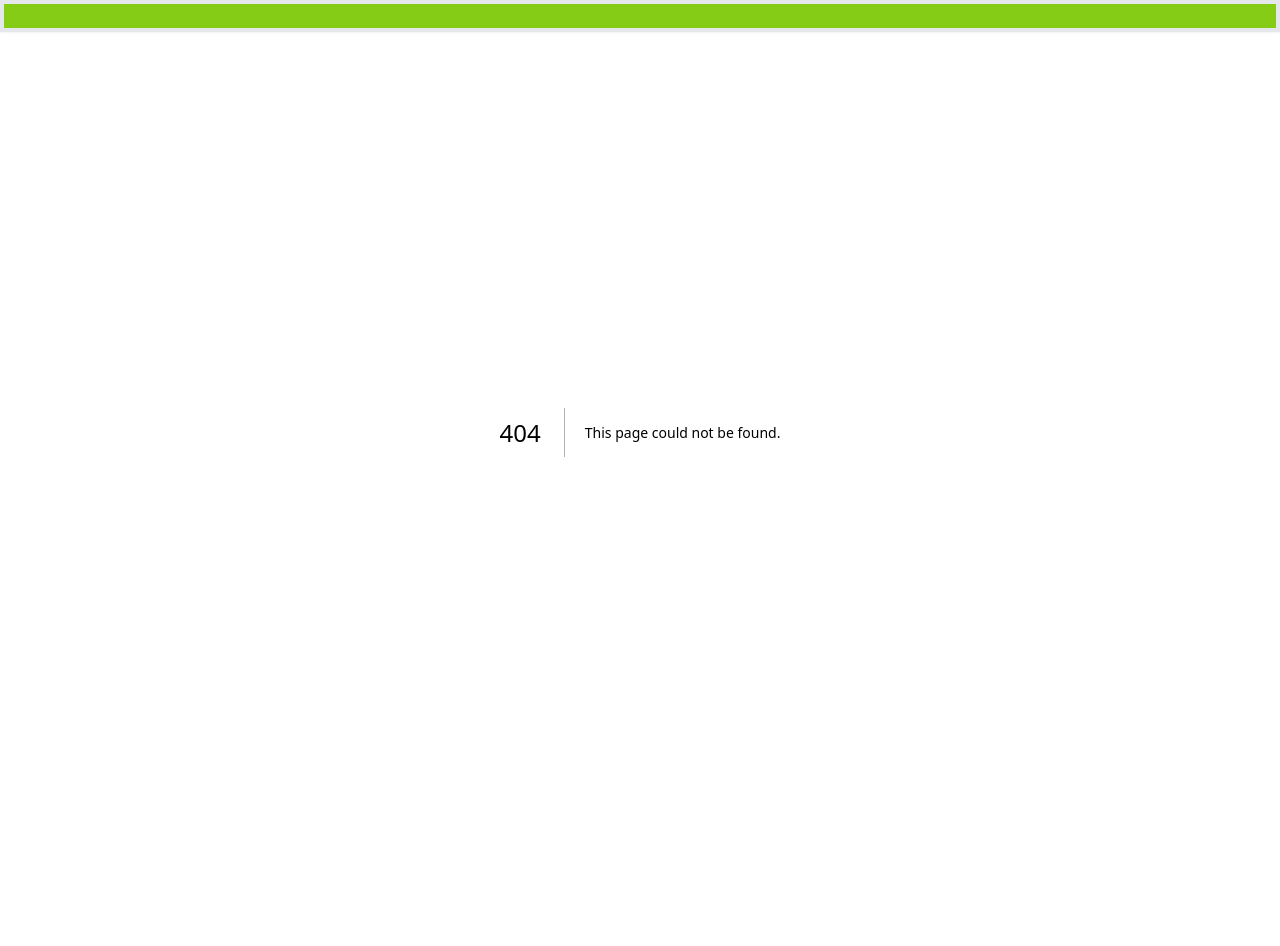
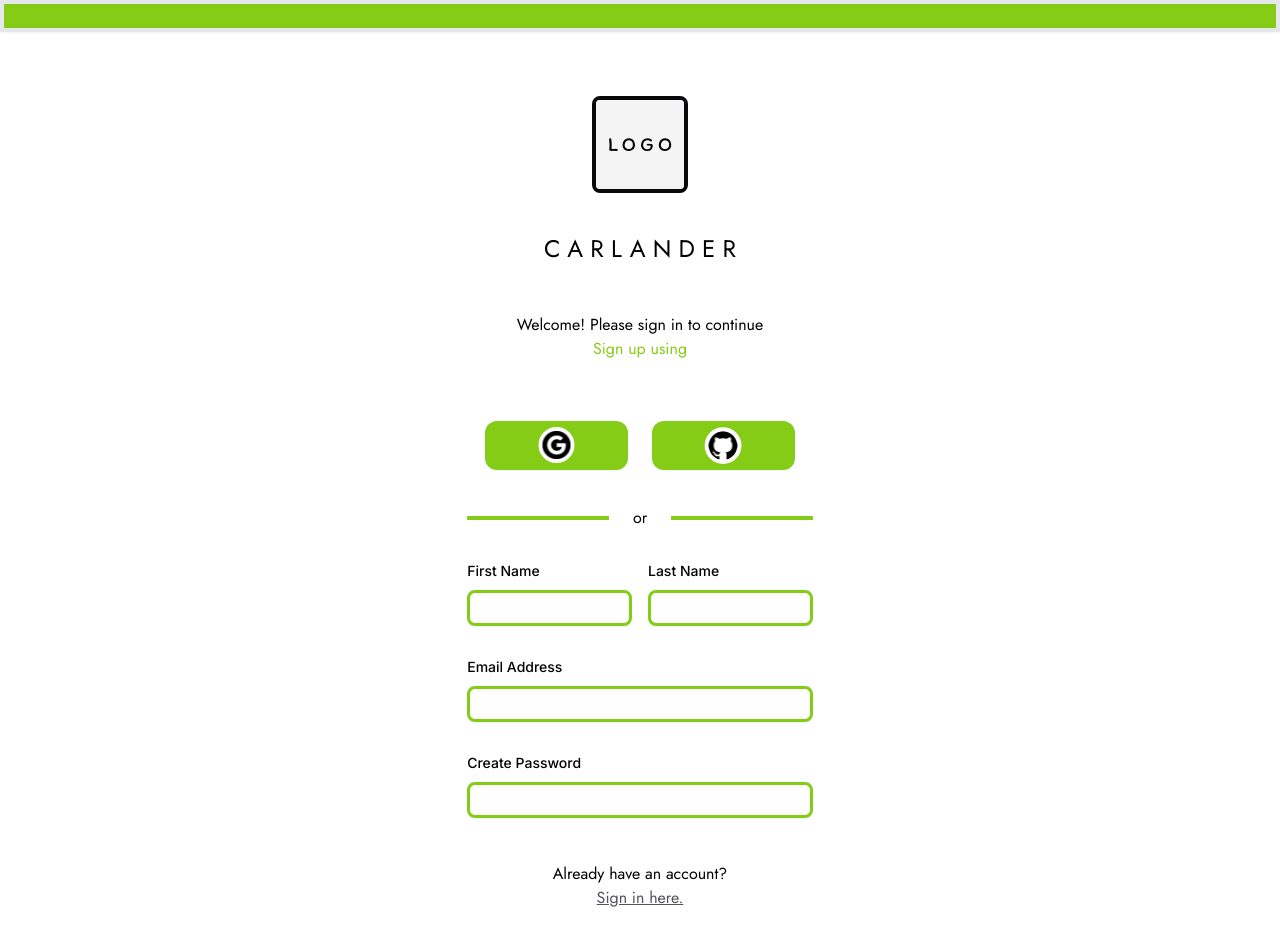
Before and after one commit to Learnathon-By-Geeky-Solutions/convicts, a Next.js app: page /signup in a window 1280 px wide. Before the commit this address had no page. Shown: the top 946 px of the page. Before the commit the page ends 832 px from the top, so only its background shows below. Built offline with nearby package versions, Linux system fonts and the light colour scheme.

Commit message:
Implement signup page UI

```diff
--- a/package.json
+++ b/package.json
@@ -11,6 +11,7 @@
   },
   "dependencies": {
     "@radix-ui/react-avatar": "^1.1.3",
+    "@radix-ui/react-label": "^2.1.2",
     "@radix-ui/react-separator": "^1.1.2",
     "@radix-ui/react-slot": "^1.1.1",
     "class-variance-authority": "^0.7.1",
--- a/src/app/login/page.tsx
+++ b/src/app/login/page.tsx
@@ -114,7 +114,7 @@ export default function LoginPage() {
         <div className="text-center text-sm text-zinc-950">
           Don&apos;t have an account?{" "}
           <Link
-            href="#"
+            href="/signup"
             className="text-gray-900 hover:text-fuchsia-700 hover:underline active:text-lime-500"
           >
             <br />
--- a/src/app/page.tsx
+++ b/src/app/page.tsx
@@ -14,7 +14,7 @@ const jost = Jost()
 
 export default function Page() {
   return (
-    <div className={`${jost.className}`}>
+    <div className={`mx-auto w-max max-w-sm ${jost.className}`}>
       <div className="flex flex-col items-center">
         <Avatar className="mt-[4rem] aspect-square h-auto w-max rounded-lg border-4 border-zinc-950">
           <AvatarImage src="" />
@@ -28,13 +28,11 @@ export default function Page() {
           Carlander
         </h1>
         <p>Find, Park, Go! Hassle-free parking at your fingertips.</p>
-        <Link href="/login">
-          <Button variant="custom_black" className="my-[4rem] uppercase">
-            Get Started
-          </Button>
-        </Link>
+        <Button variant="custom_black" className="my-[4rem] uppercase">
+          <Link href="/login">Get Started</Link>
+        </Button>
       </div>
-      <Separator className="mx-auto w-[90%] border-2 border-lime-500" />
+      <Separator className="border-2 border-lime-500" />
 
       <div className="flex flex-col items-center">
         <Image
@@ -48,7 +46,7 @@ export default function Page() {
           50+ parking locations available for booking.
         </p>
       </div>
-      <Separator className="mx-auto w-[90%] border-2 border-lime-500" />
+      <Separator className="border-2 border-lime-500" />
 
       <div className="flex flex-col items-center">
         <Image
@@ -60,7 +58,7 @@ export default function Page() {
         />
         <p className="mb-11">Book a spot on the go!</p>
       </div>
-      <Separator className="mx-auto w-[90%] border-2 border-lime-500" />
+      <Separator className="border-2 border-lime-500" />
 
       <div className="flex flex-col items-center">
         <Image
@@ -74,17 +72,15 @@ export default function Page() {
           Multiple payment options including payment apps and card.
         </p>
       </div>
-      <Separator className="mx-auto w-[90%] border-2 border-lime-500" />
+      <Separator className="border-2 border-lime-500" />
 
       <div className="flex flex-col items-center">
         <h2 className="mb-[3.5rem] mt-[4rem] indent-[.3em] text-2xl uppercase tracking-[.3em]">
           And more
         </h2>
-        <Link href="/login">
-          <Button variant="custom_black" className="my-[8rem] uppercase">
-            Get Started
-          </Button>
-        </Link>
+        <Button variant="custom_black" asChild className="mb-[8rem] uppercase">
+          <Link href="/login">Get Started</Link>
+        </Button>
       </div>
     </div>
   )
--- /dev/null
+++ b/src/app/signup/page.tsx
@@ -0,0 +1,123 @@
+import { Avatar, AvatarImage, AvatarFallback } from "@/ui/avatar"
+import { Inter, Itim, Jost } from "next/font/google"
+import { Button } from "@/ui/button"
+import Image from "next/image"
+import { Separator } from "@/ui/separator"
+import Form from "next/form"
+import { Label } from "@/ui/label"
+import { Input } from "@/ui/input"
+import Link from "next/link"
+
+const itim = Itim({
+  weight: "400",
+  subsets: ["latin"],
+})
+
+const inter = Inter()
+const jost = Jost()
+
+export default function Page() {
+  return (
+    <div
+      className={`m-auto flex w-max max-w-sm flex-col items-center ${jost.className}`}
+    >
+      <div className="flex flex-col items-center">
+        <Avatar className="mt-[4rem] aspect-square h-auto w-max rounded-lg border-4 border-zinc-950">
+          <AvatarImage src="" />
+          <AvatarFallback
+            className={`${itim.className} rounded-none p-2 indent-[.2em] text-xl tracking-[.2em]`}
+          >
+            LOGO
+          </AvatarFallback>
+        </Avatar>
+        <h1 className="mb-6 mt-10 indent-[.3em] text-2xl uppercase tracking-[.3em]">
+          Carlander
+        </h1>
+        <p className="my-6 text-center">
+          Welcome! Please sign in to continue
+          <br />
+          <span className="text-lime-500">Sign up using</span>
+        </p>
+        <div className="my-9 flex gap-6">
+          <Button
+            variant="custom_lime"
+            className="h-auto rounded-xl px-[3.3rem] py-1.5"
+          >
+            <Image
+              className="block"
+              src="/google_logo.svg"
+              width={37}
+              height={36}
+              alt="Sign in with Google"
+            />
+          </Button>
+          <Button
+            variant="custom_lime"
+            className="h-auto rounded-xl px-[3.3rem] py-1.5"
+          >
+            <Image
+              className="block"
+              src="/github_logo.svg"
+              width={38}
+              height={37}
+              alt="Sign in with Github"
+            />
+          </Button>
+        </div>
+      </div>
+      <div className="flex w-[90%] items-center gap-6">
+        <Separator className="shrink border-2 border-lime-500" />
+        or
+        <Separator className="shrink border-2 border-lime-500" />
+      </div>
+      <Form
+        className={`${inter.className} mb-11 mt-7 flex w-[90%] flex-col gap-7`}
+        action=""
+      >
+        <div className="flex items-center gap-4">
+          <div>
+            <Label htmlFor="name">First Name</Label>
+            <Input
+              className="mt-2 rounded-lg border-[3px] border-lime-500"
+              id="name"
+              name="name"
+            />
+          </div>
+          <div>
+            <Label htmlFor="surname">Last Name</Label>
+            <Input
+              className="mt-2 rounded-lg border-[3px] border-lime-500"
+              id="surname"
+              name="surname"
+            />
+          </div>
+        </div>
+        <div>
+          <Label htmlFor="email">Email Address</Label>
+          <Input
+            className="mt-2 rounded-lg border-[3px] border-lime-500"
+            type="email"
+            id="email"
+            name="surname"
+          />
+        </div>
+        <div>
+          <Label htmlFor="password">Create Password</Label>
+          <Input
+            className="mt-2 rounded-lg border-[3px] border-lime-500"
+            type="password"
+            id="password"
+            name="password"
+          />
+        </div>
+      </Form>
+      <p className="mb-[6.5rem] text-center">
+        Already have an account?
+        <br />
+        <Link className="text-zinc-600 underline" href="/login">
+          Sign in here.
+        </Link>
+      </p>
+    </div>
+  )
+}
--- a/src/ui/button.tsx
+++ b/src/ui/button.tsx
@@ -21,9 +21,9 @@ const buttonVariants = cva(
           "hover:bg-zinc-100 hover:text-zinc-900 dark:hover:bg-zinc-800 dark:hover:text-zinc-50",
         link: "text-zinc-900 underline-offset-4 hover:underline dark:text-zinc-50",
         custom_black:
-          "bg-zinc-950 text-white shadow-sm transition-colors duration-100 hover:border-2 hover:border-lime-500 active:bg-lime-500",
+          "bg-zinc-950 text-zinc-50 shadow-sm transition-colors duration-100 hover:border-2 hover:border-lime-500 active:bg-lime-500",
         custom_lime:
-          "bg-lime-500 text-white shadow-sm transition-colors duration-100 hover:border-2 hover:border-zinc-950 active:bg-zinc-950",
+          "bg-lime-500 text-zinc-50 shadow-sm transition-colors duration-100 hover:border-2 hover:border-zinc-950 active:bg-zinc-950",
       },
       size: {
         default: "h-9 px-4 py-2",
--- /dev/null
+++ b/src/ui/label.tsx
@@ -0,0 +1,29 @@
+"use client"
+
+import * as React from "react"
+import * as LabelPrimitive from "@radix-ui/react-label"
+import { cva, type VariantProps } from "class-variance-authority"
+
+import { cn } from "@/lib/utils"
+
+const labelVariants = cva(
+  "text-sm font-medium leading-none peer-disabled:cursor-not-allowed peer-disabled:opacity-70",
+)
+
+const Label = (
+  {
+    className,
+    ...props
+  }: React.ComponentPropsWithoutRef<typeof LabelPrimitive.Root> &
+    VariantProps<typeof labelVariants>,
+  ref?: React.Ref<React.ComponentRef<typeof LabelPrimitive.Root>>,
+) => (
+  <LabelPrimitive.Root
+    ref={ref}
+    className={cn(labelVariants(), className)}
+    {...props}
+  />
+)
+Label.displayName = LabelPrimitive.Root.displayName
+
+export { Label }
--- a/tsconfig.json
+++ b/tsconfig.json
@@ -9,9 +9,10 @@
     "module": "esnext",
     "moduleResolution": "bundler",
     "noEmit": true,
+    // prettier-ignore
     "paths": {
+      "@/*": ["./src/*"],
       "/*": ["./*"],
-      "@/*": ["./src/*"]
     },
     "plugins": [
       {
```
Also changed, not shown: 2 other files (tests, documents, lock files or other folders).
